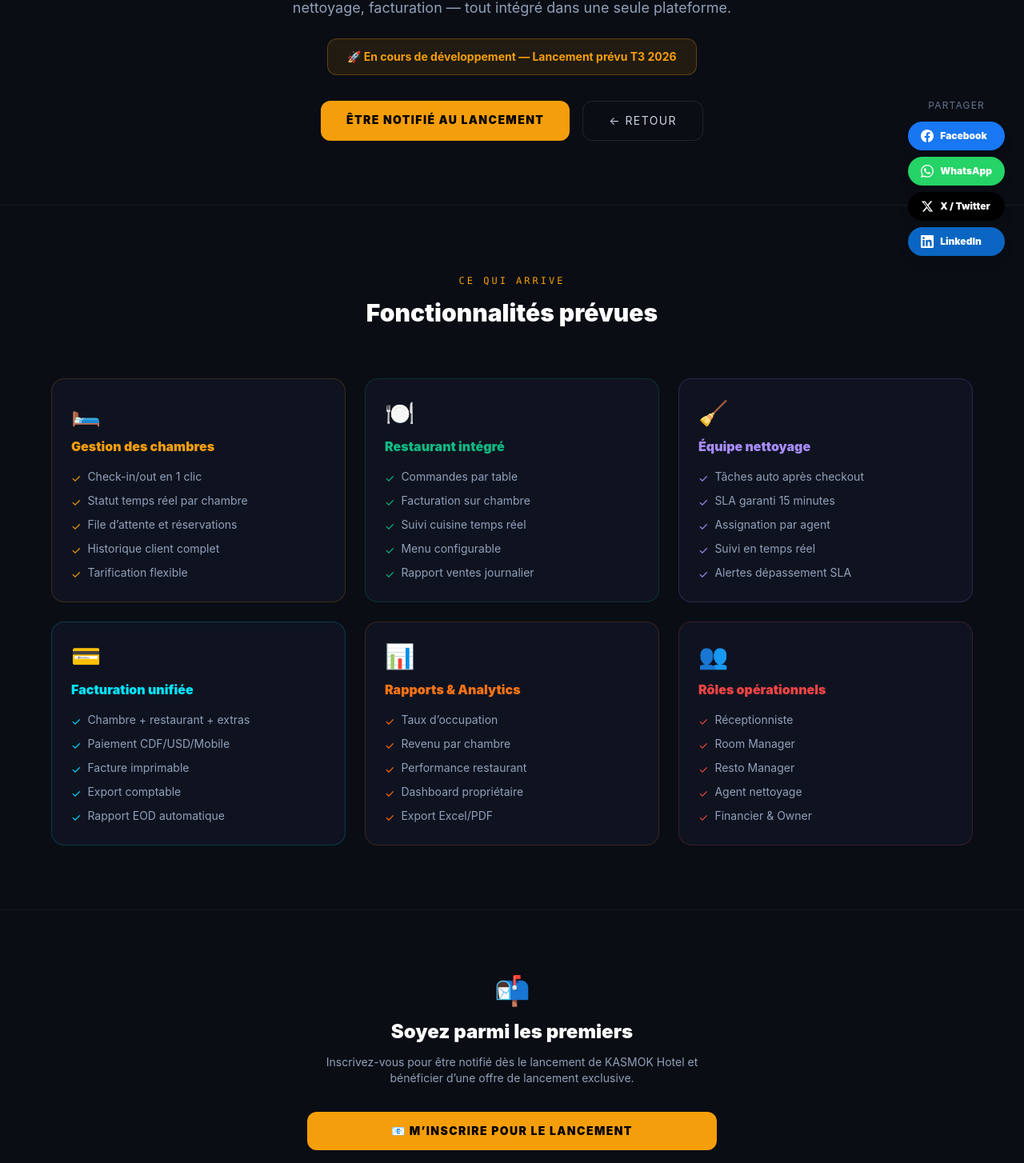
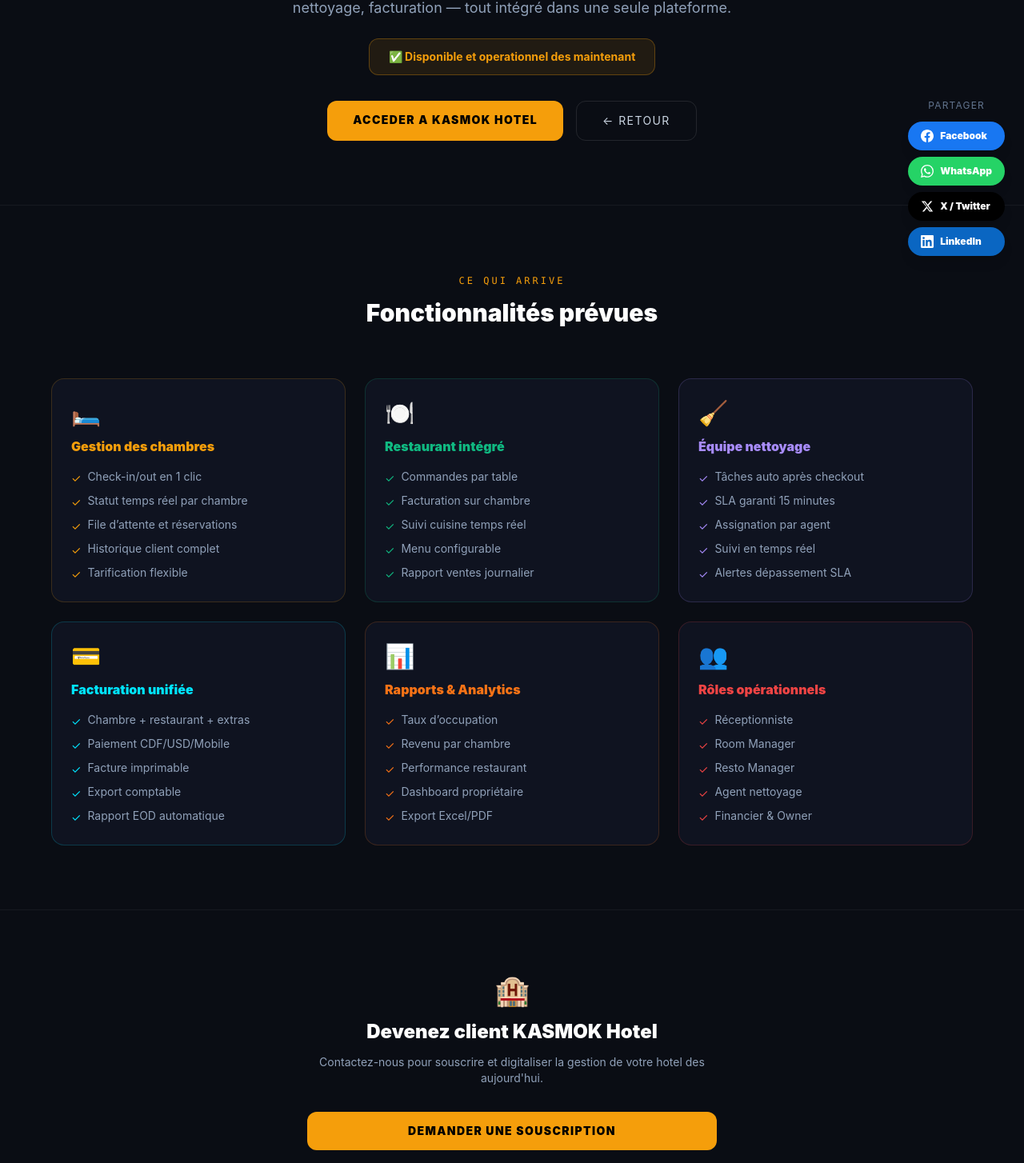
Before and after one commit to abwarody-ux/kasmok-website, a React (Vite) app: page /hotel in a window 1280 px wide. Shown: the part 456-1910 px from the top of the page at 80% size. Built offline with nearby package versions, Linux system fonts and the light colour scheme.

Commit message:
fix: update HotelPage.jsx from 'coming soon' to live status (was contradicting Home.jsx)

```diff
--- a/src/pages/HotelPage.jsx
+++ b/src/pages/HotelPage.jsx
@@ -20,18 +20,16 @@
       <section className="relative pt-40 pb-20 px-6" style={{ background: 'radial-gradient(ellipse 80% 50% at 50% 0%, rgba(245,158,11,.10) 0%, transparent 60%)' }}>
         <div className="max-w-5xl mx-auto text-center">
           <div className="text-6xl mb-6">🏨</div>
-          <span className="text-[#f59e0b] text-xs font-mono tracking-[3px] uppercase">KASMOK Hotel — Bientôt</span>
+          <span className="text-[#f59e0b] text-xs font-mono tracking-[3px] uppercase">KASMOK Hotel — Disponible</span>
           <h1 className="text-4xl md:text-6xl font-black mt-3 mb-6">Hotel<br /><span className="text-[#f59e0b]">Management</span></h1>
           <p className="text-slate-400 text-lg max-w-2xl mx-auto mb-6">
             La solution complète pour gérer votre hôtel en RDC. Chambres, restaurant, nettoyage, facturation — tout intégré dans une seule plateforme.
           </p>
           <div className="inline-block bg-[#f59e0b]/10 border border-[#f59e0b]/30 text-[#f59e0b] text-sm font-bold px-6 py-3 rounded-xl mb-8">
-            🚀 En cours de développement — Lancement prévu T3 2026
+            ✅ Disponible et operationnel des maintenant
           </div>
           <div className="flex gap-4 justify-center flex-wrap">
-            <a href="#notify" className="bg-[#f59e0b] text-black font-black px-8 py-3.5 rounded-xl tracking-widest uppercase text-sm">
-              Être notifié au lancement
-            </a>
+            <a href="https://hotel.kasmokgroup.com" target="_blank" rel="noopener noreferrer" className="bg-[#f59e0b] text-black font-black px-8 py-3.5 rounded-xl tracking-widest uppercase text-sm">Acceder a KASMOK Hotel</a>
             <Link to="/" className="border border-white/10 text-slate-300 px-8 py-3.5 rounded-xl tracking-widest uppercase text-sm hover:bg-white/5">
               ← Retour
             </Link>
@@ -74,13 +72,13 @@
       {/* NOTIFY */}
       <section id="notify" className="py-20 px-6 border-t border-white/5 bg-[#0a0d14]">
         <div className="max-w-lg mx-auto text-center">
-          <div className="text-4xl mb-4">📬</div>
-          <h2 className="text-2xl font-black mb-3">Soyez parmi les premiers</h2>
-          <p className="text-slate-400 text-sm mb-8">Inscrivez-vous pour être notifié dès le lancement de KASMOK Hotel et bénéficier d’une offre de lancement exclusive.</p>
-          <a href="mailto:contact@kasmokgroup.com?subject=Notification KASMOK Hotel" className="block w-full bg-[#f59e0b] text-black font-black py-3.5 rounded-xl tracking-widest uppercase text-sm text-center hover:bg-[#d97706] transition-colors">
-            📧 M’inscrire pour le lancement
+          <div className="text-4xl mb-4">🏨</div>
+          <h2 className="text-2xl font-black mb-3">Devenez client KASMOK Hotel</h2>
+          <p className="text-slate-400 text-sm mb-8">Contactez-nous pour souscrire et digitaliser la gestion de votre hotel des aujourd'hui.</p>
+          <a href="mailto:contact@kasmokgroup.com?subject=Souscription KASMOK Hotel" className="block w-full bg-[#f59e0b] text-black font-black py-3.5 rounded-xl tracking-widest uppercase text-sm text-center hover:bg-[#d97706] transition-colors">
+            Demander une souscription
           </a>
-          <p className="text-slate-500 text-xs mt-4">Ou écrivez-nous à contact@kasmokgroup.com</p>
+          <p className="text-slate-500 text-xs mt-4">Ou visitez la page d'accueil pour remplir le formulaire de souscription</p>
         </div>
       </section>
 
```
